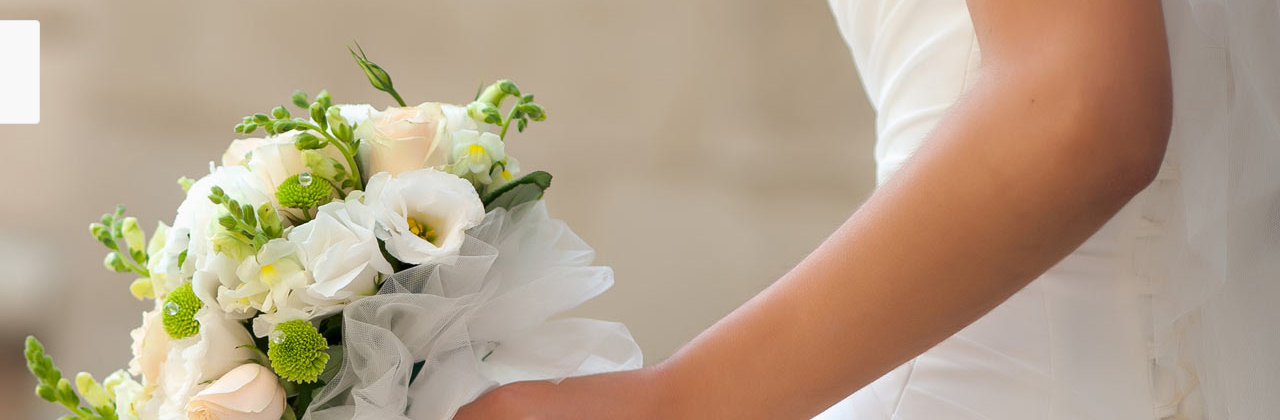
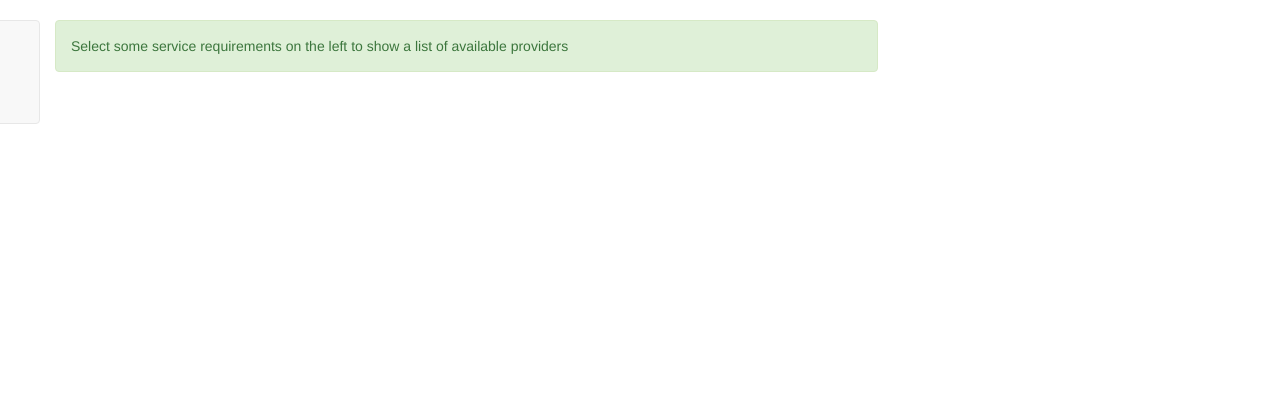
Before and after one commit to dwebbAU/weddingplannerdemo, a Django app: template weddingplanner/web/templates/dashboard.html in a window 1280 px wide. Shown: the part 52-472 px from the top of the page. Run offline with Django 3.2, Linux system fonts and the light colour scheme; the template is opened without the code that fills it, so the values that code supplies are empty; some libraries are stand-ins or nearby versions.

Commit message:
Completed service provider listing

```diff
--- a/weddingplanner/api/serializers.py
+++ b/weddingplanner/api/serializers.py
@@ -17,9 +17,13 @@
 		fields = ('name','pk')
 
 class ServiceOfferingSerializer(serializers.ModelSerializer):
+	service_name = serializers.CharField(source="service.name",read_only=True)
+	service_provider_name = serializers.CharField(source="service_provider.user.username",read_only=True)
+
+
 	class Meta:
 		model = ServiceOffering
-		fields = ('name','service_provider','cost')
+		fields = ('service','service_provider','cost','service_name','service_provider_name')
 
 class EventSerializer(serializers.ModelSerializer):
 	class Meta:
--- a/weddingplanner/core/models.py
+++ b/weddingplanner/core/models.py
@@ -27,7 +27,7 @@
 	cost = models.DecimalField(max_digits=6,decimal_places=2)
 
 	def __str__(self):
-		return self.service
+		return self.service.name
 
 class Event(models.Model):
 	user = models.OneToOneField(User)
@@ -39,6 +39,7 @@
 	def __str__(self):
 		return self.name
 
+
 class ServiceRequirement(models.Model):
 	service = models.ForeignKey(Service)
 	event = models.ForeignKey(Event,related_name='event')
--- a/weddingplanner/web/templates/base_dashboard.html
+++ b/weddingplanner/web/templates/base_dashboard.html
@@ -16,6 +16,9 @@
     <script src="https://cdnjs.cloudflare.com/ajax/libs/bootstrap-select/1.11.2/js/bootstrap-select.min.js"></script>
     <link rel="stylesheet" href="https://cdnjs.cloudflare.com/ajax/libs/font-awesome/4.6.3/css/font-awesome.min.css">
     <link rel="stylesheet" href="{% static 'css/sidebar.css' %}">
+    <link rel="stylesheet" href="https://fonts.googleapis.com/icon?family=Material+Icons">
+    <link rel="stylesheet" href="https://code.getmdl.io/1.2.1/material.indigo-pink.min.css">
+    <script defer src="https://code.getmdl.io/1.2.1/material.min.js"></script>
 
   {% endblock %}
   </head>
--- a/weddingplanner/web/templates/dashboard.html
+++ b/weddingplanner/web/templates/dashboard.html
@@ -14,130 +14,30 @@
 
 </style>
 
-<nav class="navbar navbar-default">
-  <div class="container-fluid">
-    <div class="navbar-header">
-      <a class="navbar-brand" href="#" id="lbl_event_name"></a>
-    </div>
-    <ul class="nav navbar-nav navbar-right">
-      <li><a href="{% url 'logout' %}">Logout</a></li>
-    </ul>
-  </div>
-</nav>
+{% include 'dashboard_navbar.html' %}
 
-<nav class="navbar navbar-default sidebar" role="navigation">
-    <div class="container-fluid">
-    <div class="navbar-header">
-      <a class="navbar-brand">Services</a>
-    </div>
-	<button type="button" class="navbar-toggle" data-toggle="collapse" data-target="#bs-sidebar-navbar-collapse-1">
-        <span class="sr-only">Toggle navigation</span>
-        <span class="icon-bar"></span>
-        <span class="icon-bar"></span>
-        <span class="icon-bar"></span>
-      </button>
-    </div>
-    <div class="collapse navbar-collapse" id="bs-sidebar-navbar-collapse-1">
-      <ul class="nav navbar-nav" id="sidebar-list">
-     </ul>
-    </div>
-  </div>
-</nav>
+{% include 'dashboard_sidebar.html' %}
 
+{% include 'dashboard_addServiceRequirementModal.html' %}
 
-<div id="modal_add_service" class="modal fade" role="dialog">
-  <div class="modal-dialog">
-    <div class="modal-content">
-      <div class="modal-header">
-              <h4 class="modal-title">Add Services</h4>
-      </div>
-      <div class="modal-body">
-        <div class="form-group">
-          <select class="selectpicker" data-live-search="true" id="sel_add_service">
-	  </select>
-	</div>
-      <div class="modal-footer">
-              <button type="button" class="btn btn-success" id="btn_add_service_submit" data-dismiss="modal">Add</button>
-      </div>
-    </div>
-  </div>
-</div>
-</div>
-
+{% include 'dashboard_serviceProvidersListing.html' %}
 
 <script>
 $(document).ready(function(){
 	var servicerequirements = [];
 	var event = {};
 
-        $("#sidebar-list").append('<li><a href="#" id="btn_add_services"> Add More <span style="font-size:16px;"><i class="fa fa-plus-circle pull-right"></i></span></a></li>');
-
-	$("#btn_add_service_submit").click(function(){
-	  var newServiceRequirement = {};
-	  newServiceRequirement.service = $('#sel_add_service').val();
-	  $.ajax({
-	    beforeSend: function(xhr){
-	      xhr.setRequestHeader("X-CSRFToken",Cookies.get('csrftoken'));
-	    },
-	  type: "POST",
-	  url: "/api/servicerequirements/",
-	  dataType: "json",
- 	  contentType: "application/json",
-          data: JSON.stringify(newServiceRequirement),
-	  success: function(data){
-		location.reload();
-	  },
-	  });
-	});
+	setEventName();
+	buildServiceRequirementsList();
+	$('#btn_add_service_submit').click(addServiceRequirementSubmit);
+	$('#btn_add_services').click(launchServiceRequirementModal);
 
 
-	$("#btn_add_services").click(function(){
-	  $.ajax({
-	    beforeSend: function(xhr){
-	      xhr.setRequestHeader("X-CSRFToken",Cookies.get('csrftoken'));
-	    },
-	    type: "GET",
-	    dataType: "json",
-	    url: "/api/services/",
-	    success: function(data){
-	      $.each(data,function(i,item){
-	        $('#sel_add_service').append("<option value=" + data[i].pk + ">" + data[i].name + "</option>");
-	      })
-	    $('#sel_add_service').selectpicker('refresh');
-	    },
-	});
+	$('#serviceOfferingListing').empty();
+	$('#serviceOfferingListing').append('<div class="alert alert-success" role="alert"> Select some service requirements on the left to show a list of available providers </div>');
 
-	$('#modal_add_service').modal('show');
-	});
+});
 
-	$.ajax({
-	  beforeSend: function(xhr){
-	    xhr.setRequestHeader("X-CSRFToken",Cookies.get('csrftoken'));
-	  },
-	  type: "GET",
-	  dataType: "json",
-	  url: "/api/events",
-	  success: function(data){
-	    $('#lbl_event_name').text(data[0].name);
-	    event.name = data[0].name;
-	    event.pk = data[0].pk;
-	  },
-	});
-
-	$.ajax({
-	  beforeSend: function(xhr){
-	    xhr.setRequestHeader("X-CSRFToken",Cookies.get('csrftoken'));
-	  },
-	  type: "GET",
-	  dataType: "json",
-	  url: "/api/servicerequirements",
-	  success: function(data){
-	    $.each(data,function(i,item){
-	    $("#sidebar-list").prepend('<li><a href="#">'+ data[i].service_name + '<span style="font-size:16px;"><i class="' + data[i].service_icon + ' pull-right"></i></span></a></li>');
-	    });
-	  },
-	});
-	});
 
 
 </script>
--- /dev/null
+++ b/weddingplanner/web/templates/dashboard_addServiceRequirementModal.html
@@ -0,0 +1,62 @@
+<div id="modal_add_service" class="modal fade" role="dialog">
+  <div class="modal-dialog">
+    <div class="modal-content">
+      <div class="modal-header">
+              <h4 class="modal-title">Add Services</h4>
+      </div>
+      <div class="modal-body">
+        <div class="form-group">
+          <select class="selectpicker" data-live-search="true" id="sel_add_service">
+          </select>
+        </div>
+      <div class="modal-footer">
+              <button type="button" class="btn btn-success" id="btn_add_service_submit" data-dismiss="modal">Add</button>
+      </div>
+    </div>
+  </div>
+</div>
+</div>
+
+<script>
+
+  function launchServiceRequirementModal(){
+
+          $.ajax({
+            beforeSend: function(xhr){
+              xhr.setRequestHeader("X-CSRFToken",Cookies.get('csrftoken'));
+            },
+            type: "GET",
+            dataType: "json",
+            url: "/api/services/",
+            success: function(data){
+              $.each(data,function(i,item){
+                $('#sel_add_service').append("<option value=" + data[i].pk + ">" + data[i].name + "</option>");
+              })
+            $('#sel_add_service').selectpicker('refresh');
+            },
+        });
+
+        $('#modal_add_service').modal('show');
+    };
+
+
+  function addServiceRequirementSubmit(){
+          var newServiceRequirement = {};
+          newServiceRequirement.service = $('#sel_add_service').val();
+
+	  $.ajax({
+            beforeSend: function(xhr){
+              xhr.setRequestHeader("X-CSRFToken",Cookies.get('csrftoken'));
+            },
+          type: "POST",
+          url: "/api/servicerequirements/",
+          dataType: "json",
+          contentType: "application/json",
+          data: JSON.stringify(newServiceRequirement),
+          success: function(data){
+            buildServiceRequirementsList();
+          },
+          });
+        };
+
+</script>
--- /dev/null
+++ b/weddingplanner/web/templates/dashboard_navbar.html
@@ -0,0 +1,29 @@
+<nav class="navbar navbar-default">
+  <div class="container-fluid">
+    <div class="navbar-header">
+      <a class="navbar-brand" href="#" id="lbl_event_name"></a>
+    </div>
+    <ul class="nav navbar-nav navbar-right">
+      <li><a href="{% url 'logout' %}">Logout</a></li>
+    </ul>
+  </div>
+</nav>
+
+
+<script>
+function setEventName(){
+  $.ajax({
+          beforeSend: function(xhr){
+            xhr.setRequestHeader("X-CSRFToken",Cookies.get('csrftoken'));
+          },
+          type: "GET",
+          dataType: "json",
+          url: "/api/events",
+          success: function(data){
+            $('#lbl_event_name').text(data[0].name);
+            event.name = data[0].name;
+            event.pk = data[0].pk;
+          },
+        });
+}
+</script>
--- /dev/null
+++ b/weddingplanner/web/templates/dashboard_serviceProvidersListing.html
@@ -0,0 +1,30 @@
+{% load static %}
+
+<div id="serviceOfferingListing" class="col-md-8">
+
+</div>
+
+<script>
+
+  function populateServiceProviderListing(service){
+    var serviceOfferings = [];
+    $('#serviceOfferingListing').empty();
+    $.ajax({
+	beforeSend: function(xhr){
+	  xhr.setRequestHeader("X-CSRFToken",Cookies.get('csrftoken'));
+	},
+	type: "GET",
+	dataType: "json",
+	url: "/api/serviceofferings?service=" + service,
+	success: function(data){
+	  $.each(data,function(i,item){
+	    $('#serviceOfferingListing').append('<div class="col-md-3"><div class="panel panel-default"><div class="panel-heading">' + data[i].service_provider_name + '</div><div class="panel-body"><img src="{% static 'img/profile.jpg' %}" class="img-responsive" width="200" height="200"><br>' + data[i].service_name + '<br>' + '$' + data[i].cost + '</div></div></div>');
+
+	  });
+	},
+	});
+
+}
+
+
+</script>
--- /dev/null
+++ b/weddingplanner/web/templates/dashboard_sidebar.html
@@ -0,0 +1,44 @@
+
+<nav class="navbar navbar-default sidebar" role="navigation">
+    <div class="container-fluid">
+    <div class="navbar-header">
+      <a class="navbar-brand">Services</a>
+    </div>
+        <button type="button" class="navbar-toggle" data-toggle="collapse" data-target="#bs-sidebar-navbar-collapse-1">
+        <span class="sr-only">Toggle navigation</span>
+        <span class="icon-bar"></span>
+        <span class="icon-bar"></span>
+        <span class="icon-bar"></span>
+      </button>
+    </div>
+    <div class="collapse navbar-collapse" id="bs-sidebar-navbar-collapse-1">
+      <ul class="nav navbar-nav" id="sidebar-list">
+     </ul>
+    </div>
+  </div>
+</nav>
+
+<script>
+
+
+
+function buildServiceRequirementsList(){
+
+        $('#sidebar-list').empty();
+        $("#sidebar-list").append('<li><a href="#" id="btn_add_services"> Add More <span style="font-size:16px;"><span class="glyphicon glyphicon-plus pull-right"></span></a></li>');
+
+	$.ajax({
+          beforeSend: function(xhr){
+            xhr.setRequestHeader("X-CSRFToken",Cookies.get('csrftoken'));
+          },
+          type: "GET",
+          dataType: "json",
+          url: "/api/servicerequirements",
+          success: function(data){
+            $.each(data,function(i,item){
+            $("#sidebar-list").prepend('<li><a href="#" onclick="populateServiceProviderListing(' + data[i].service + ')">'+ data[i].service_name + '<span style="font-size:16px;"><span class="' + data[i].service_icon + ' pull-right"></i></span></a></li>');
+            });
+          },
+        });
+}
+</script>
```
Also changed, not shown: weddingplanner/api/views.py (+7 -0 lines), weddingplanner/web/templates/setup.html (+22 -0 lines), weddingplanner/web/static/img/profile.jpg (added), weddingplanner/wpd-dev.db, 1 other file.
